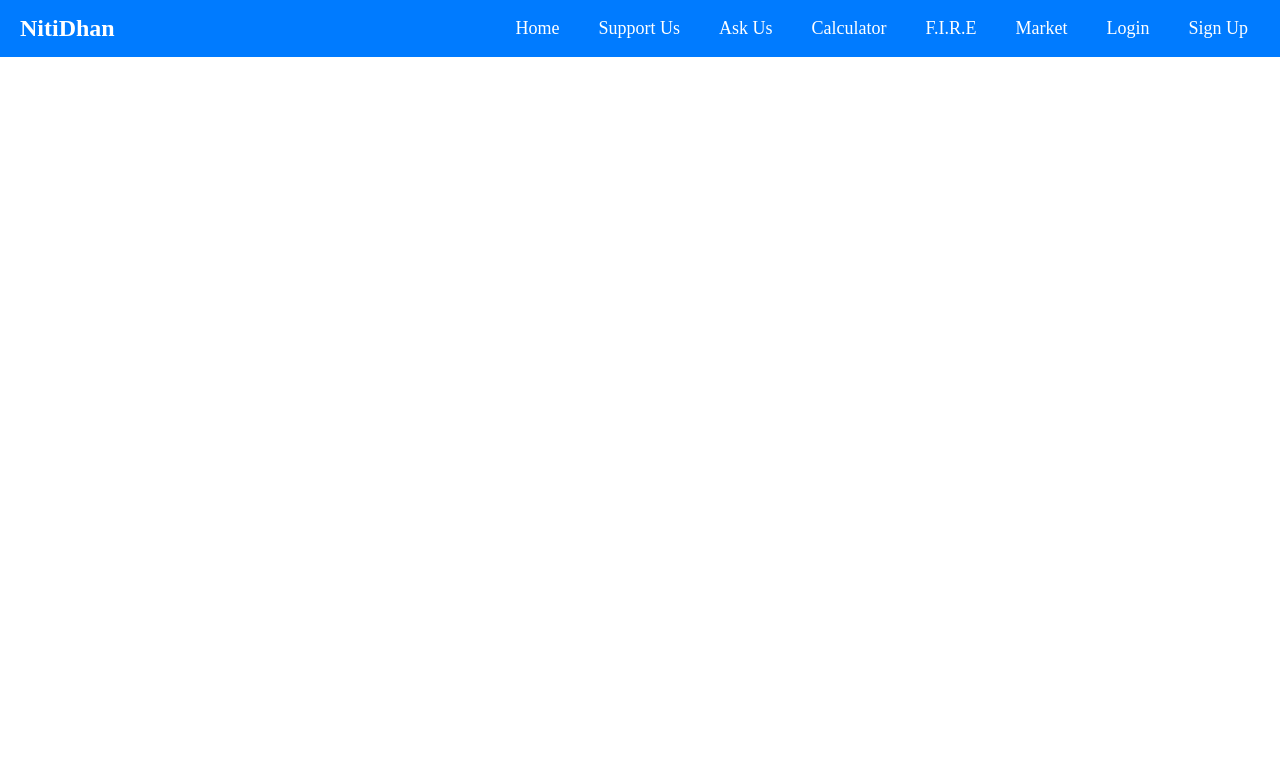
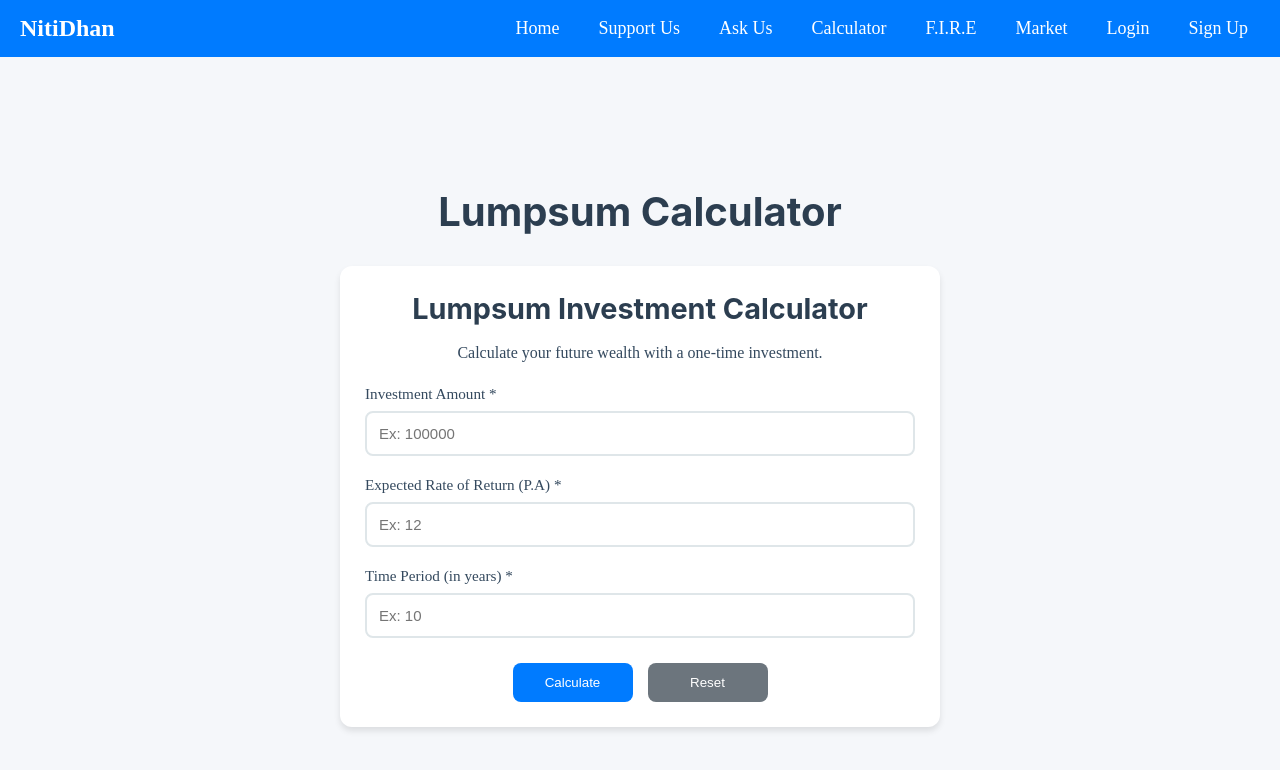
Before and after one commit to adityavardhan1/newproject1, a React (Create React App) app: page /Calculator/Lumpsum in a window 1280 px wide. Shown: the top 770 px of the page. Built offline with nearby package versions, Linux system fonts and the light colour scheme.

Commit message:
added lumpsum calculator

```diff
--- a/src/App.js
+++ b/src/App.js
@@ -12,6 +12,8 @@ import SupportUs from './pages/SupportUs';
 import AskUs from './pages/AskUs';
 import ContactUs from './pages/ContactUs';
 import SipCalculator from './Sip';
+import LumpsumCalculator from './Lumpsum';
+
 
 function App() {
   return (
@@ -22,6 +24,7 @@ function App() {
           < Route path="/Home/Homelook" element={<Homelook />} />
           <Route path="/Calculator" element={<Calulator />} />
           <Route path="/Calculator/Sip" element={<SipCalculator />} />
+          <Route path="/Calculator/Lumpsum" element={<LumpsumCalculator />} />
           <Route path="/FIRE" element={<FIRE />} />
           <Route path="/Login" element={<Login />} />
           <Route path="/Market" element={<Market />} />
--- /dev/null
+++ b/src/Lumpsum.js
@@ -0,0 +1,141 @@
+import React, { useState } from 'react';
+import './Sip.css';
+
+function LumpsumCalculator() {
+  const [state, setState] = useState({
+    investment: '',
+    rate: '',
+    tenure: '',
+    futureValue: 0,
+    totalEarnings: 0,
+    showResult: false,
+    showInflationAdjusted: false,
+    isFirstCalculation: true
+  });
+
+  const calculateLumpsum = (isButtonClick = false) => {
+    const { investment, rate, tenure } = state;
+    const parsedInvestment = parseFloat(investment.replace(/,/g, "")) || 0;
+    const parsedRate = parseFloat(rate) || 0;
+    const parsedTenure = parseFloat(tenure) || 0;
+
+    if (parsedInvestment > 0 && parsedRate > 0 && parsedTenure > 0) {
+      const r = parsedRate / 100;
+      const amount = parsedInvestment * Math.pow((1 + r), parsedTenure);
+      const totalEarningsCalc = amount - parsedInvestment;
+
+      setState(prev => ({
+        ...prev,
+        futureValue: amount,
+        totalEarnings: totalEarningsCalc,
+        showResult: isButtonClick ? true : prev.showResult,
+        isFirstCalculation: isButtonClick ? false : prev.isFirstCalculation
+      }));
+    }
+  };
+
+  const handleInputChange = (value, field) => {
+    if (/^\d*\.?\d*$/.test(value)) {
+      setState(prev => ({ ...prev, [field]: value }));
+      if (!state.isFirstCalculation && state.showResult) {
+        calculateLumpsum(false);
+      }
+    }
+  };
+
+  const formatAmount = (num) => {
+    return num >= 10000000
+      ? `₹${(num / 10000000).toFixed(2)} Cr`
+      : `₹${(num / 100000).toFixed(2)} Lakh`;
+  };
+
+  const calculateInflationAdjusted = (amount) => {
+    const inflationRate = 0.07;
+    const years = parseFloat(state.tenure) || 0;
+    return formatAmount(amount / Math.pow(1 + inflationRate, years));
+  };
+
+  const handleReset = () => {
+    setState({
+      investment: '',
+      rate: '',
+      tenure: '',
+      futureValue: 0,
+      totalEarnings: 0,
+      showResult: false,
+      showInflationAdjusted: false,
+      isFirstCalculation: true
+    });
+  };
+
+  return (
+    <div className="lumpsum-page">
+      <div className="lumpsum-container">
+        <h1 className="center">Lumpsum Calculator</h1>
+        <div className="calculator-box">
+          <h2>Lumpsum Investment Calculator</h2>
+          <p>Calculate your future wealth with a one-time investment.</p>
+
+          {['investment', 'rate', 'tenure'].map((field) => (
+            <div className="input-group" key={field}>
+              <label htmlFor={field}>{
+                field === 'investment' ? 'Investment Amount' :
+                field === 'rate' ? 'Expected Rate of Return (P.A)' :
+                'Time Period (in years)'
+              } *</label>
+              <input
+                type="text"
+                id={field}
+                placeholder={`Ex: ${field === 'investment' ? '100000' : field === 'rate' ? '12' : '10'}`}
+                value={state[field]}
+                onChange={(e) => handleInputChange(e.target.value, field)}
+                autoComplete="off"
+              />
+            </div>
+          ))}
+
+          <div className="button-container">
+            <button
+              className="calculate-button"
+              onClick={() => calculateLumpsum(true)}
+              disabled={!state.investment || !state.rate || !state.tenure}
+            >
+              Calculate
+            </button>
+            <button className="reset-button" onClick={handleReset}>
+              Reset
+            </button>
+          </div>
+
+          {state.showResult && (
+            <div className="result-container">
+              <p>Future Value: {formatAmount(state.futureValue)}</p>
+              <p>Total Earnings: {formatAmount(state.totalEarnings)}</p>
+              <p>Investment Amount: {formatAmount(parseFloat(state.investment))}</p>
+              <button
+                className="inflation-button"
+                onClick={() => setState(prev => ({
+                  ...prev,
+                  showInflationAdjusted: !prev.showInflationAdjusted
+                }))}
+              >
+                {state.showInflationAdjusted ? "Hide" : "Show"} Inflation Adjusted Value
+              </button>
+              {state.showInflationAdjusted && (
+                <p>
+                  Inflation Adjusted Future Value (7% p.a.):
+                  {calculateInflationAdjusted(state.futureValue)}
+                </p>
+              )}
+              <p className="note">
+                This calculation shows how your one-time investment grows over time at the expected rate of return.
+              </p>
+            </div>
+          )}
+        </div>
+      </div>
+    </div>
+  );
+}
+
+export default LumpsumCalculator;
--- a/src/Sip.css
+++ b/src/Sip.css
@@ -303,3 +303,72 @@ select:focus {
     padding: 10px;
   }
 }
+
+.lumpsum-page {
+  display: flex;
+  justify-content: center;
+  align-items: center;
+  min-height: 100vh;
+  background-color: #f5f7fa;
+  padding: 20px;
+}
+
+.lumpsum-container {
+  width: 100%;
+  max-width: 600px;
+  text-align: center;  /* Add this line */
+}
+
+.calculator-box {
+  background: white;
+  padding: 25px;
+  border-radius: 12px;
+  box-shadow: 0 4px 6px rgba(0,0,0,0.1);
+}
+
+.lumpsum-container h1 {
+  color: #2c3e50;
+  margin-bottom: 30px;
+  font-size: 2.5em;
+  text-align: center;  /* Add this line */
+}
+
+.lumpsum-container h2 {
+  text-align: center;  /* Add this line */
+  margin-bottom: 15px;
+}
+
+/* Common heading styles */
+h1.center,
+.lumpsum-container h1,
+.reverse-sip-content h1,
+.cagr-content h1 {
+  color: #2c3e50;
+  margin-bottom: 30px;
+  font-size: 2.5em;
+  text-align: center;
+  font-family: -apple-system, BlinkMacSystemFont, 'Segoe UI', Roboto, sans-serif;
+}
+
+h2,
+.lumpsum-container h2,
+.reverse-sip-content h2,
+.cagr-content h2 {
+  color: #2c3e50;
+  margin-bottom: 15px;
+  font-size: 1.8em;
+  text-align: center;
+  font-family: -apple-system, BlinkMacSystemFont, 'Segoe UI', Roboto, sans-serif;
+}
+
+
+p,
+.lumpsum-container p,
+.reverse-sip-content p,
+.cagr-content p {
+  color: #34495e;
+  margin-bottom: 20px;
+  font-size: 1em;
+  line-height: 1.5;
+  text-align: center;
+}
```
